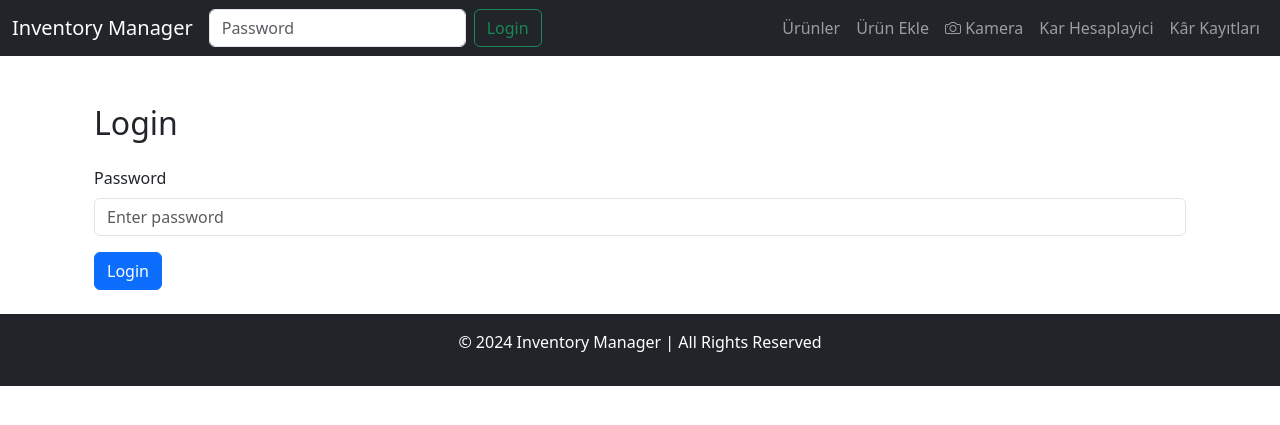
After one commit to MertalpTasdelen/yeninesilevim, a Django app: page /login/ in a window 1280 px wide. The commit adds this page. Shown: the top 425 px of the page. Run offline with Django 5.2, Linux system fonts and the light colour scheme.

Commit message:
Add very basic and most unsecured way of login.

```diff
--- a/inventory_manager/inventory/templates/base.html
+++ b/inventory_manager/inventory/templates/base.html
@@ -12,7 +12,7 @@
     <link href="https://cdn.jsdelivr.net/npm/bootstrap@5.3.2/dist/css/bootstrap.min.css" rel="stylesheet">
     <link rel="stylesheet" href="https://cdnjs.cloudflare.com/ajax/libs/bootstrap-icons/1.8.1/font/bootstrap-icons.min.css">
     <link rel="stylesheet" href="https://cdnjs.cloudflare.com/ajax/libs/font-awesome/5.15.4/css/all.min.css">
-    <link rel="stylesheet" href="static/css/styles.css">
+    <link rel="stylesheet" href="{% static 'css/styles.css' %}">
 
     <!-- Custom CSS -->
     <style>
@@ -27,6 +27,18 @@
                 <span class="navbar-toggler-icon"></span>
             </button>
             <div class="collapse navbar-collapse" id="navbarNav">
+                {% if request.session.is_logged_in %}
+                    <form class="d-flex me-auto" method="POST" action="{% url 'logout' %}">
+                        {% csrf_token %}
+                        <button class="btn btn-outline-danger" type="submit">Logout</button>
+                    </form>
+                {% else %}
+                    <form class="d-flex me-auto" method="POST" action="{% url 'login' %}">
+                        {% csrf_token %}
+                        <input class="form-control me-2" type="password" name="password" placeholder="Password" required>
+                        <button class="btn btn-outline-success" type="submit">Login</button>
+                    </form>
+                {% endif %}
                 <ul class="navbar-nav ms-auto">
                     <li class="nav-item">
                         <a class="nav-link" href="{% url 'product_list' %}">Ürünler</a>
--- /dev/null
+++ b/inventory_manager/inventory/templates/inventory/login.html
@@ -0,0 +1,22 @@
+{% extends 'base.html' %}
+
+{% block title %}Login{% endblock %}
+
+{% block content %}
+<div class="container mt-5">
+    <h2 class="mb-4">Login</h2>
+    <form method="POST" action="{% url 'login' %}">
+        {% csrf_token %}
+        <div class="mb-3">
+            <label for="password" class="form-label">Password</label>
+            <input type="password" class="form-control" id="password" name="password" placeholder="Enter password" required>
+        </div>
+        {% if error %}
+        <div class="alert alert-danger" role="alert">
+            {{ error }}
+        </div>
+        {% endif %}
+        <button type="submit" class="btn btn-primary">Login</button>
+    </form>
+</div>
+{% endblock %}
--- a/inventory_manager/inventory/templates/inventory/profit_calculator_list.html
+++ b/inventory_manager/inventory/templates/inventory/profit_calculator_list.html
@@ -24,7 +24,11 @@
                     <td>{{ record.purchase_cost }}</td>
                     <td>{{ record.net_profit }}</td>
                     <td>
-                        <button class="btn btn-danger btn-sm delete-button" data-id="{{ record.id }}">Sil</button>
+                        {% if request.session.is_logged_in %}
+                            <button class="btn btn-danger btn-sm delete-button" data-id="{{ record.id }}">Sil</button>
+                        {% else %}
+                            <button class="btn btn-danger btn-sm delete-button disabled" data-id="{{ record.id }}">Sil</button>
+                        {% endif %}
                     </td>
                 </tr>
                 <tr class="expanded-content" style="display: none;">
--- a/inventory_manager/inventory/urls.py
+++ b/inventory_manager/inventory/urls.py
@@ -15,5 +15,7 @@ urlpatterns = [
     path('profit_calculator_list/', views.profit_calculator_list, name='profit_calculator_list'),
     path('get_product_image/', views.get_product_image, name='get_product_image'),
     path('delete_profit_calculation/<int:id>/', views.delete_profit_calculation, name='delete_profit_calculation'),
+    path('login/', views.login_view, name='login'),
+    path('logout/', views.logout_view, name='logout'),
     re_path(r'^product/adjust_stock/(?P<id>\d+)/(?P<amount>-?\d+)/$', views.adjust_stock, name='adjust_stock')
 ]
--- a/inventory_manager/inventory/views.py
+++ b/inventory_manager/inventory/views.py
@@ -194,3 +194,20 @@ def delete_profit_calculation(request, id):
         record.delete()
         return JsonResponse({'success': True})
     return JsonResponse({'success': False}, status=400)
+
+def login_view(request):
+    LOGIN_PASSWORD = '12345'
+
+    if request.method == 'POST':
+        password = request.POST.get('password')
+        if password == LOGIN_PASSWORD:
+            request.session['is_logged_in'] = True
+            return redirect('product_list')  # Redirect to the profit_calculator_list page
+        else:
+            return render(request, 'inventory/login.html', {'error': 'Invalid password'})
+    return render(request, 'inventory/login.html')
+
+def logout_view(request):
+    if 'is_logged_in' in request.session:
+        del request.session['is_logged_in']
+    return redirect('product_list')
```
Also changed, not shown: inventory_manager/inventory/templates/inventory/product_list_results.html (+10 -5 lines), inventory_manager/inventory/migrations/0001_initial.py, inventory_manager/inventory/migrations/0002_product_image_url.py (deleted), inventory_manager/inventory/migrations/0003_product_commution.py (deleted), inventory_manager/inventory/migrations/0004_profitcalculator.py (deleted), inventory_manager/inventory/migrations/0005_alter_profitcalculator_barcode.py (deleted).
